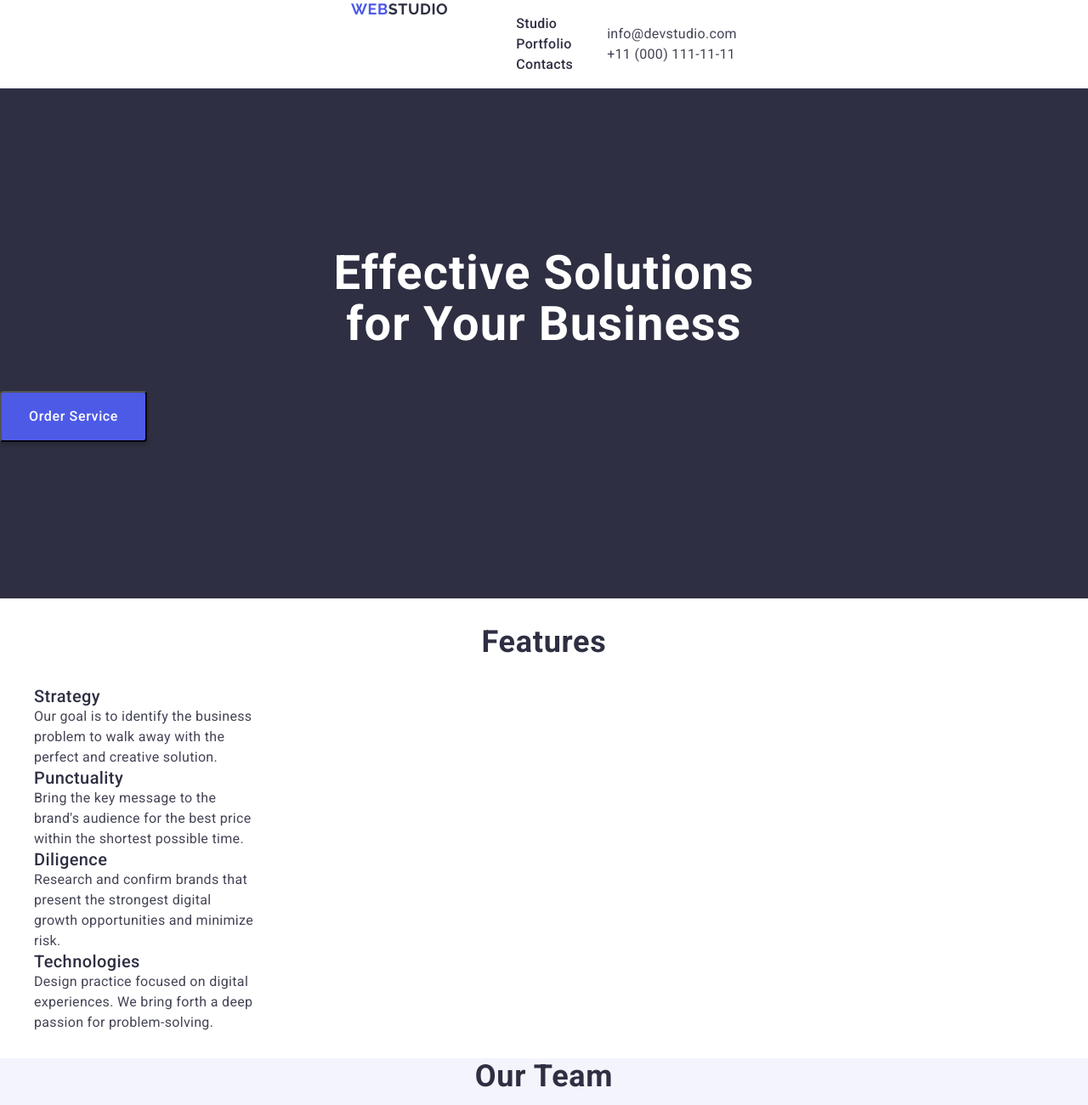
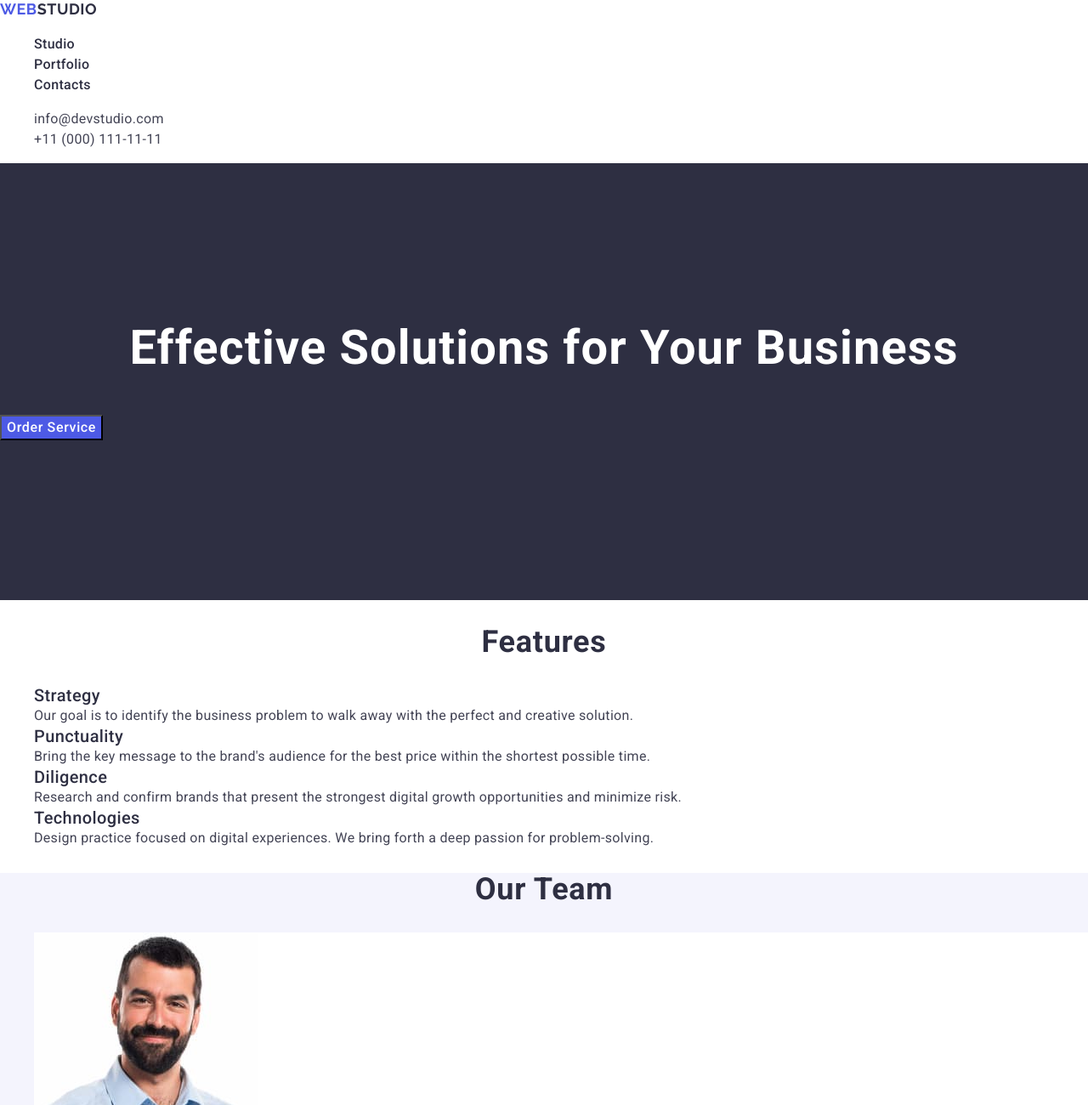
Before and after one commit to Artem0202/goit-markup-hw-02, a plain HTML site: page index.html in a window 1280 px wide. Shown: the top 1300 px of the page at 85% size. Drawn offline with nearby package versions, Linux system fonts and the light colour scheme.

Commit message:
Correction of mistakes 1.2

```diff
--- a/css/styles.css
+++ b/css/styles.css
@@ -8,7 +8,6 @@ body {
     font-weight: 400;
     line-height: 1.5;
     letter-spacing: 0.32px;
-
 }
 
 ul {
@@ -16,12 +15,6 @@ list-style-type: none;
 }
 a {
 text-decoration: none;
-}
-.top-line {
-display: flex;
-justify-content: center;
-align-items: center;
-flex-shrink: 0;
 }
 .logo-first-part {
 color: var(--IRIS, #4D5AE5);
@@ -41,11 +34,6 @@ line-height: 1.17;
 letter-spacing: 0.54px;
 text-transform: uppercase;
 }
-.navigation {
-display: inline-flex;
-align-items: flex-start;
-gap: 40px;
-}
 .navigation-menu-list {
 color: var(--NAVY-BLUE, #2E2F42);
 font-weight: 500;
@@ -63,9 +51,6 @@ color: var(--OCEAN, #404BBF);
 
 .titel-page {
 background: var(--NAVY-BLUE, #2E2F42);
-width: 100%;
-height: 600px;
-flex-shrink: 0;
 margin: 0;
 }
 .titel {
@@ -77,17 +62,10 @@ font-size: 56px;
 font-weight: 700;
 line-height: 1.07;
 letter-spacing: 1.12px;
-width: 496px;
 margin: auto;
 }
 .titel-page-button {
-border-radius: 4px;
 background: var(--IRIS, #4D5AE5);
-box-shadow: 0px 4px 4px 0px rgba(0, 0, 0, 0.15);
-padding: 16px 32px;
-display: inline-flex;
-align-items: flex-start;
-gap: 10px;
 color: var(--WHITE, #FFF);
 font-size: 16px;
 font-weight: 500;
@@ -100,9 +78,6 @@ cursor: pointer;
 background: var(--OCEAN, #404BBF);
 }
 
-.features-section {
-flex-shrink: 0;
-}
 .section-list-titel {
 color: var(--NAVY-BLUE, #2E2F42);
 font-size: 20px;
@@ -112,7 +87,6 @@ letter-spacing: 0.4px;
 margin: 0;
 }
 .section-list-description {
-width: 264px;
 margin: 0;
 }
 
@@ -120,36 +94,19 @@ margin: 0;
 background: var(--CLOUD, #F4F4FD);
 }
 .team-section-bloc {
-border-radius: 0px 0px 4px 4px;
 background: var(--WHITE, #FFF);
-box-shadow: 0px 2px 1px 0px rgba(46, 47, 66, 0.08), 0px 1px 1px 0px rgba(46, 47, 66, 0.16), 0px 1px 6px 0px rgba(46, 47, 66, 0.08);
-display: inline-flex;
-padding-bottom: 0px;
-flex-direction: column;
-justify-content: center;
-align-items: center;
-gap: 32px;
 }
 .section-titel {
 color: var(--NAVY-BLUE, #2E2F42);
 text-align: center;
 font-size: 36px;
 font-weight: 700;
-line-height: 1.2;
+line-height: 1.11;
 letter-spacing: 0.72px;
 text-transform: capitalize;
 }
 .portfolio-section-bloc {
-border: 1px solid var(--CORNFLOWER, #E7E9FC);
 background: var(--WHITE, #FFF);
-display: flex;
-width: 360px;
-height: 420px;
-padding-bottom: 0px;
-flex-direction: column;
-align-items: flex-start;
-gap: 32px;
-flex-shrink: 0;
 }
 
 .footer-section {
@@ -175,5 +132,4 @@ text-transform: uppercase;
 }
 .footer-description {
 color: var(--CLOUD, #F4F4FD);
-width: 264px;
 }
```
